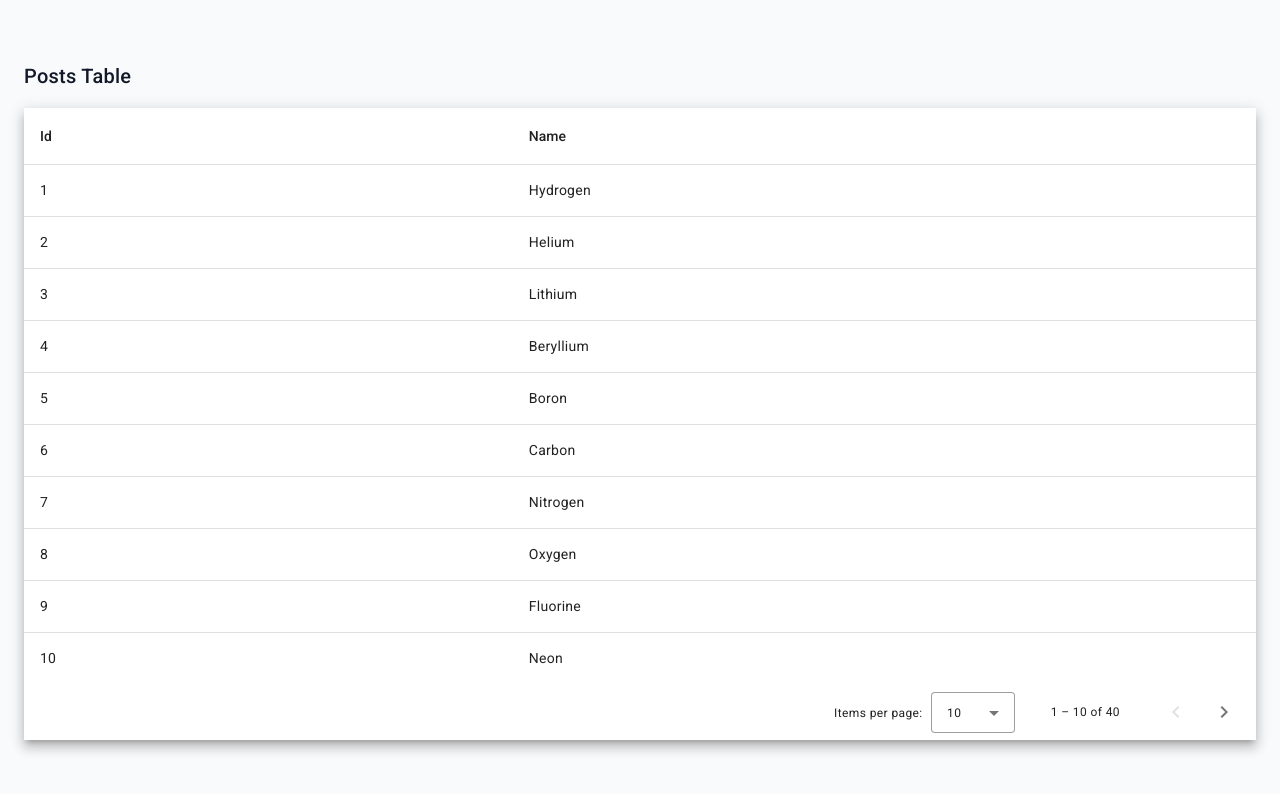
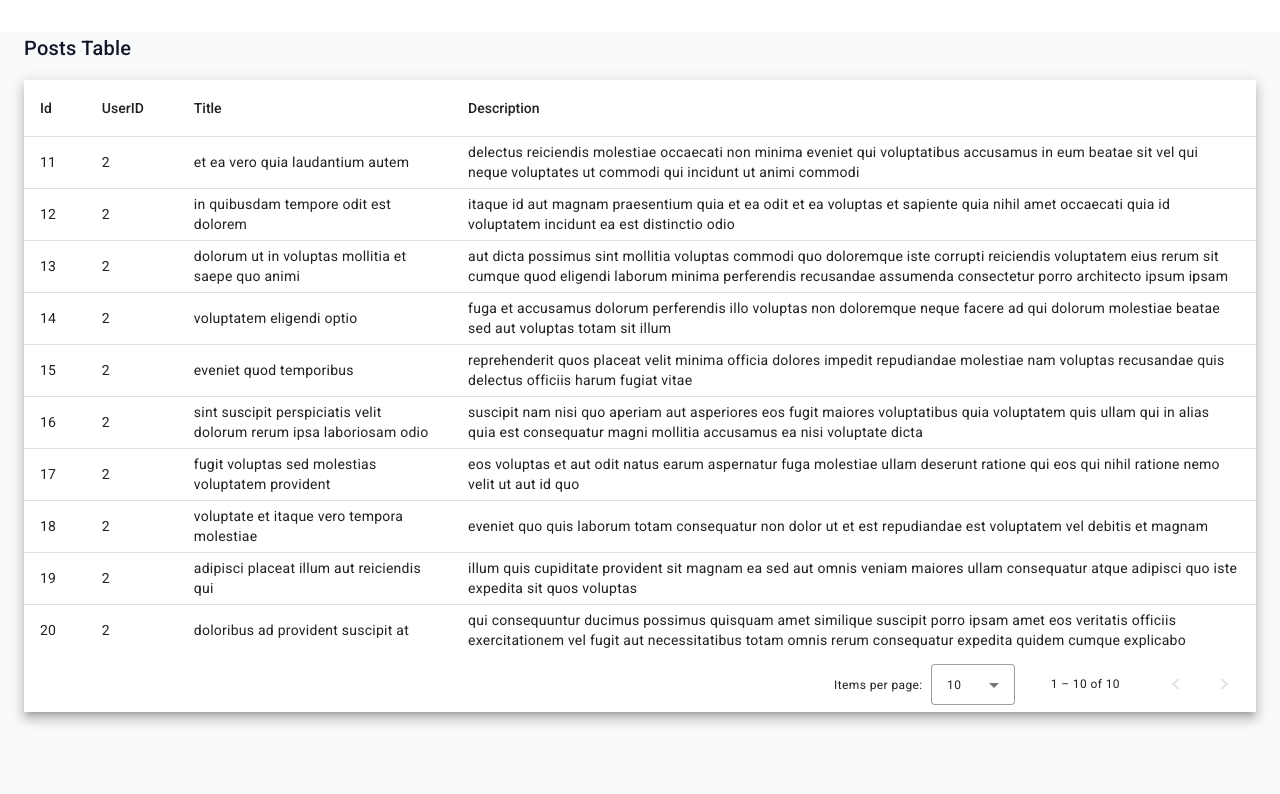
Before and after one commit to olayeancarh/angular-ngrx-with-pagination, an Angular app: page /seamhealth in a window 1280 px wide. Shown: the top 794 px of the page. Built offline with nearby package versions, Linux system fonts and the light colour scheme.

Commit message:
Post table 2

```diff
--- a/src/app/modules/seamhealth/post-table/post-table-datasource.ts
+++ b/src/app/modules/seamhealth/post-table/post-table-datasource.ts
@@ -3,64 +3,76 @@ import { MatPaginator } from '@angular/material/paginator';
 import { MatSort } from '@angular/material/sort';
 import { map } from 'rxjs/operators';
 import { Observable, of as observableOf, merge } from 'rxjs';
-
-// TODO: Replace this with your own data model type
-export interface PostTableItem {
-  name: string;
-  id: number;
-}
-
-// TODO: replace this with real data from your application
-const EXAMPLE_DATA: PostTableItem[] = [
-  {id: 1, name: 'Hydrogen'},
-  {id: 2, name: 'Helium'},
-  {id: 3, name: 'Lithium'},
-  {id: 4, name: 'Beryllium'},
-  {id: 5, name: 'Boron'},
-  {id: 6, name: 'Carbon'},
-  {id: 7, name: 'Nitrogen'},
-  {id: 8, name: 'Oxygen'},
-  {id: 9, name: 'Fluorine'},
-  {id: 10, name: 'Neon'},
-  {id: 11, name: 'Sodium'},
-  {id: 12, name: 'Magnesium'},
-  {id: 13, name: 'Aluminum'},
-  {id: 14, name: 'Silicon'},
-  {id: 15, name: 'Phosphorus'},
-  {id: 16, name: 'Sulfur'},
-  {id: 17, name: 'Chlorine'},
-  {id: 18, name: 'Argon'},
-  {id: 19, name: 'Potassium'},
-  {id: 20, name: 'Calcium'},
-  {id: 1, name: 'Hydrogen'},
-  {id: 2, name: 'Helium'},
-  {id: 3, name: 'Lithium'},
-  {id: 4, name: 'Beryllium'},
-  {id: 5, name: 'Boron'},
-  {id: 6, name: 'Carbon'},
-  {id: 7, name: 'Nitrogen'},
-  {id: 8, name: 'Oxygen'},
-  {id: 9, name: 'Fluorine'},
-  {id: 10, name: 'Neon'},
-  {id: 11, name: 'Sodium'},
-  {id: 12, name: 'Magnesium'},
-  {id: 13, name: 'Aluminum'},
-  {id: 14, name: 'Silicon'},
-  {id: 15, name: 'Phosphorus'},
-  {id: 16, name: 'Sulfur'},
-  {id: 17, name: 'Chlorine'},
-  {id: 18, name: 'Argon'},
-  {id: 19, name: 'Potassium'},
-  {id: 20, name: 'Calcium'},
-];
-
+import { Posts } from 'src/app/core/models';
 /**
  * Data source for the PostTable view. This class should
  * encapsulate all logic for fetching and manipulating the displayed data
  * (including sorting, pagination, and filtering).
  */
-export class PostTableDataSource extends DataSource<PostTableItem> {
-  data: PostTableItem[] = EXAMPLE_DATA;
+export class PostTableDataSource extends DataSource<Posts> {
+  data: Posts[] = [
+    {
+      userId: 2,
+      id: 11,
+      title: 'et ea vero quia laudantium autem',
+      body: 'delectus reiciendis molestiae occaecati non minima eveniet qui voluptatibus\naccusamus in eum beatae sit\nvel qui neque voluptates ut commodi qui incidunt\nut animi commodi',
+    },
+    {
+      userId: 2,
+      id: 12,
+      title: 'in quibusdam tempore odit est dolorem',
+      body: 'itaque id aut magnam\npraesentium quia et ea odit et ea voluptas et\nsapiente quia nihil amet occaecati quia id voluptatem\nincidunt ea est distinctio odio',
+    },
+    {
+      userId: 2,
+      id: 13,
+      title: 'dolorum ut in voluptas mollitia et saepe quo animi',
+      body: 'aut dicta possimus sint mollitia voluptas commodi quo doloremque\niste corrupti reiciendis voluptatem eius rerum\nsit cumque quod eligendi laborum minima\nperferendis recusandae assumenda consectetur porro architecto ipsum ipsam',
+    },
+    {
+      userId: 2,
+      id: 14,
+      title: 'voluptatem eligendi optio',
+      body: 'fuga et accusamus dolorum perferendis illo voluptas\nnon doloremque neque facere\nad qui dolorum molestiae beatae\nsed aut voluptas totam sit illum',
+    },
+    {
+      userId: 2,
+      id: 15,
+      title: 'eveniet quod temporibus',
+      body: 'reprehenderit quos placeat\nvelit minima officia dolores impedit repudiandae molestiae nam\nvoluptas recusandae quis delectus\nofficiis harum fugiat vitae',
+    },
+    {
+      userId: 2,
+      id: 16,
+      title:
+        'sint suscipit perspiciatis velit dolorum rerum ipsa laboriosam odio',
+      body: 'suscipit nam nisi quo aperiam aut\nasperiores eos fugit maiores voluptatibus quia\nvoluptatem quis ullam qui in alias quia est\nconsequatur magni mollitia accusamus ea nisi voluptate dicta',
+    },
+    {
+      userId: 2,
+      id: 17,
+      title: 'fugit voluptas sed molestias voluptatem provident',
+      body: 'eos voluptas et aut odit natus earum\naspernatur fuga molestiae ullam\ndeserunt ratione qui eos\nqui nihil ratione nemo velit ut aut id quo',
+    },
+    {
+      userId: 2,
+      id: 18,
+      title: 'voluptate et itaque vero tempora molestiae',
+      body: 'eveniet quo quis\nlaborum totam consequatur non dolor\nut et est repudiandae\nest voluptatem vel debitis et magnam',
+    },
+    {
+      userId: 2,
+      id: 19,
+      title: 'adipisci placeat illum aut reiciendis qui',
+      body: 'illum quis cupiditate provident sit magnam\nea sed aut omnis\nveniam maiores ullam consequatur atque\nadipisci quo iste expedita sit quos voluptas',
+    },
+    {
+      userId: 2,
+      id: 20,
+      title: 'doloribus ad provident suscipit at',
+      body: 'qui consequuntur ducimus possimus quisquam amet similique\nsuscipit porro ipsam amet\neos veritatis officiis exercitationem vel fugit aut necessitatibus totam\nomnis rerum consequatur expedita quidem cumque explicabo',
+    },
+  ];
   paginator: MatPaginator | undefined;
   sort: MatSort | undefined;
 
@@ -73,16 +85,23 @@ export class PostTableDataSource extends DataSource<PostTableItem> {
    * the returned stream emits new items.
    * @returns A stream of the items to be rendered.
    */
-  connect(): Observable<PostTableItem[]> {
+  connect(): Observable<Posts[]> {
     if (this.paginator && this.sort) {
       // Combine everything that affects the rendered data into one update
       // stream for the data-table to consume.
-      return merge(observableOf(this.data), this.paginator.page, this.sort.sortChange)
-        .pipe(map(() => {
-          return this.getPagedData(this.getSortedData([...this.data ]));
-        }));
+      return merge(
+        observableOf(this.data),
+        this.paginator.page,
+        this.sort.sortChange
+      ).pipe(
+        map(() => {
+          return this.getPagedData(this.getSortedData([...this.data]));
+        })
+      );
     } else {
-      throw Error('Please set the paginator and sort on the data source before connecting.');
+      throw Error(
+        'Please set the paginator and sort on the data source before connecting.'
+      );
     }
   }
 
@@ -96,7 +115,7 @@ export class PostTableDataSource extends DataSource<PostTableItem> {
    * Paginate the data (client-side). If you're using server-side pagination,
    * this would be replaced by requesting the appropriate data from the server.
    */
-  private getPagedData(data: PostTableItem[]): PostTableItem[] {
+  private getPagedData(data: Posts[]): Posts[] {
     if (this.paginator) {
       const startIndex = this.paginator.pageIndex * this.paginator.pageSize;
       return data.splice(startIndex, this.paginator.pageSize);
@@ -109,7 +128,7 @@ export class PostTableDataSource extends DataSource<PostTableItem> {
    * Sort the data (client-side). If you're using server-side sorting,
    * this would be replaced by requesting the appropriate data from the server.
    */
-  private getSortedData(data: PostTableItem[]): PostTableItem[] {
+  private getSortedData(data: Posts[]): Posts[] {
     if (!this.sort || !this.sort.active || this.sort.direction === '') {
       return data;
     }
@@ -117,15 +136,26 @@ export class PostTableDataSource extends DataSource<PostTableItem> {
     return data.sort((a, b) => {
       const isAsc = this.sort?.direction === 'asc';
       switch (this.sort?.active) {
-        case 'name': return compare(a.name, b.name, isAsc);
-        case 'id': return compare(+a.id, +b.id, isAsc);
-        default: return 0;
+        case 'title':
+          return compare(a.title, b.title, isAsc);
+        case 'id':
+          return compare(+a.id, +b.id, isAsc);
+        case 'userId':
+          return compare(a.userId, b.userId, isAsc);
+        case 'body':
+          return compare(+a.body, +b.body, isAsc);
+        default:
+          return 0;
       }
     });
   }
 }
 
 /** Simple sort comparator for example ID/Name columns (for client-side sorting). */
-function compare(a: string | number, b: string | number, isAsc: boolean): number {
+function compare(
+  a: string | number,
+  b: string | number,
+  isAsc: boolean
+): number {
   return (a < b ? -1 : 1) * (isAsc ? 1 : -1);
 }
--- a/src/app/modules/seamhealth/post-table/post-table.component.css
+++ /dev/null
@@ -1,3 +0,0 @@
-.full-width-table {
-  width: 100%;
-}
--- a/src/app/modules/seamhealth/post-table/post-table.component.html
+++ b/src/app/modules/seamhealth/post-table/post-table.component.html
@@ -1,5 +1,5 @@
 <div class="mat-elevation-z8 relative overflow-x-auto">
-  <table mat-table class="full-width-table" matSort aria-label="Elements">
+  <table mat-table class="w-full text-sm text-left text-gray-500" matSort aria-label="Elements">
     <!-- Id Column -->
     <ng-container matColumnDef="id">
       <th mat-header-cell *matHeaderCellDef mat-sort-header>Id</th>
@@ -7,9 +7,21 @@
     </ng-container>
 
     <!-- Name Column -->
-    <ng-container matColumnDef="name">
-      <th mat-header-cell *matHeaderCellDef mat-sort-header>Name</th>
-      <td mat-cell *matCellDef="let row">{{row.name}}</td>
+    <ng-container matColumnDef="userId">
+      <th mat-header-cell *matHeaderCellDef mat-sort-header>UserID</th>
+      <td mat-cell *matCellDef="let row">{{row.userId}}</td>
+    </ng-container>
+
+    <!-- Name Column -->
+    <ng-container matColumnDef="title">
+      <th mat-header-cell *matHeaderCellDef mat-sort-header>Title</th>
+      <td mat-cell *matCellDef="let row">{{row.title}}</td>
+    </ng-container>
+
+    <!-- Name Column -->
+    <ng-container matColumnDef="body">
+      <th mat-header-cell *matHeaderCellDef mat-sort-header>Description</th>
+      <td mat-cell *matCellDef="let row">{{row.body}}</td>
     </ng-container>
 
     <tr mat-header-row *matHeaderRowDef="displayedColumns"></tr>
--- a/src/app/modules/seamhealth/post-table/post-table.component.ts
+++ b/src/app/modules/seamhealth/post-table/post-table.component.ts
@@ -1,22 +1,25 @@
 import { AfterViewInit, Component, ViewChild } from '@angular/core';
 import { MatPaginator } from '@angular/material/paginator';
-import { MatSort } from '@angular/material/sort';
+import { MatSort, SortDirection } from '@angular/material/sort';
 import { MatTable } from '@angular/material/table';
-import { PostTableDataSource, PostTableItem } from './post-table-datasource';
+import { PostTableDataSource } from './post-table-datasource';
+import { Posts } from 'src/app/core/models';
+import { HttpClient } from '@angular/common/http';
+import { Observable } from 'rxjs';
 
 @Component({
   selector: 'app-post-table',
-  templateUrl: './post-table.component.html',
-  styleUrls: ['./post-table.component.css']
+  templateUrl: './post-table.component.html'
 })
 export class PostTableComponent implements AfterViewInit {
+  displayedColumns = ['id', 'userId', 'title', 'body'];
+  dataSource: PostTableDataSource;
+
+
   @ViewChild(MatPaginator) paginator!: MatPaginator;
   @ViewChild(MatSort) sort!: MatSort;
-  @ViewChild(MatTable) table!: MatTable<PostTableItem>;
-  dataSource: PostTableDataSource;
+  @ViewChild(MatTable) table!: MatTable<Posts>;
 
-  /** Columns displayed in the table. Columns IDs can be added, removed, or reordered. */
-  displayedColumns = ['id', 'name'];
 
   constructor() {
     this.dataSource = new PostTableDataSource();
@@ -28,3 +31,29 @@ export class PostTableComponent implements AfterViewInit {
     this.table.dataSource = this.dataSource;
   }
 }
+
+export interface GithubApi {
+  items: GithubIssue[];
+  total_count: number;
+}
+
+export interface GithubIssue {
+  created_at: string;
+  number: string;
+  state: string;
+  title: string;
+}
+
+/** An example database that the data source uses to retrieve data for the table. */
+export class ExampleHttpDatabase {
+  constructor(private _httpClient: HttpClient) {}
+
+  getRepoIssues(sort: string, order: SortDirection, page: number): Observable<GithubApi> {
+    const href = 'https://api.github.com/search/issues';
+    const requestUrl = `${href}?q=repo:angular/components&sort=${sort}&order=${order}&page=${
+      page + 1
+    }`;
+
+    return this._httpClient.get<GithubApi>(requestUrl);
+  }
+}
--- /dev/null
+++ b/src/app/modules/seamhealth/posts/posts.component.html
@@ -0,0 +1 @@
+<p>posts works!</p>
--- a/src/app/modules/seamhealth/seamhealth.component.html
+++ b/src/app/modules/seamhealth/seamhealth.component.html
@@ -1,5 +1,5 @@
 <section class="bg-gray-50 h-full">
-  <div class="relative flex flex-col items-center justify-center px-6 py-8 mx-auto md:h-screen lg:py-0">
+  <div class="relative flex flex-col items-center m-8 px-6 py-8 mx-auto md:h-screen lg:py-0">
     <div class="items-center w-full max-w-7xl">
       <h2 class="mb-4 text-3xl font-extrabold leading-none tracking-tight text-gray-900 md:text-4xl">Posts Table</h2>
       <app-post-table></app-post-table>
--- a/src/app/modules/seamhealth/seamhealth.module.ts
+++ b/src/app/modules/seamhealth/seamhealth.module.ts
@@ -7,11 +7,13 @@ import { PostTableComponent } from './post-table/post-table.component';
 import { MatTableModule } from '@angular/material/table';
 import { MatPaginatorModule } from '@angular/material/paginator';
 import { MatSortModule } from '@angular/material/sort';
+import { PostsComponent } from './posts/posts.component';
 
 @NgModule({
   declarations: [
     SeamhealthComponent,
-    PostTableComponent
+    PostTableComponent,
+    PostsComponent
   ],
   imports: [
     CommonModule,
```
Also changed, not shown: src/app/modules/seamhealth/posts/posts.component.ts (added, +10 -0 lines), src/app/modules/seamhealth/posts/posts.component.css (added), 1 other file (tests, documents, lock files or other folders).
